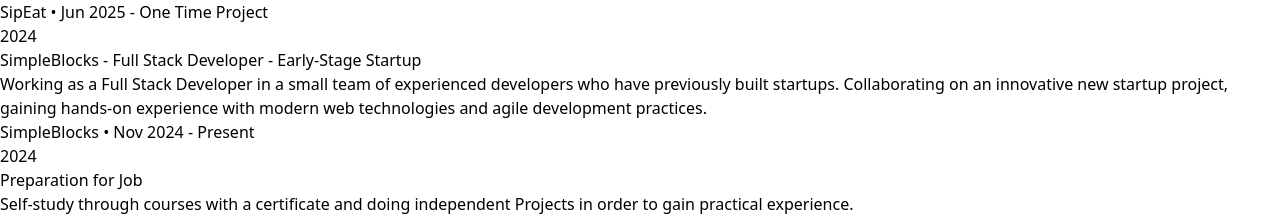
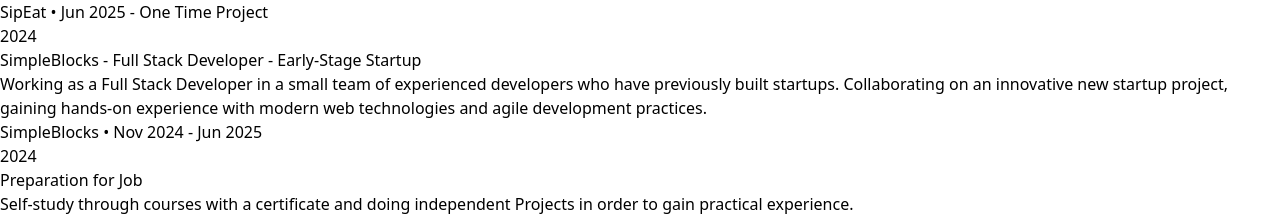
Before and after one commit to shakedshoshan/Portfolio, a React (Vite) app: page / in a window 1280 px wide. Shown: the part 2961-3177 px from the top of the page. Built offline with nearby package versions, Linux system fonts and the light colour scheme.

Commit message:
Update duration for SimpleBlocks project in Qualifications section from "Nov 2024 - Present" to "Nov 2024 - Jun 2025".

```diff
--- a/src/components/Qualifications.jsx
+++ b/src/components/Qualifications.jsx
@@ -28,7 +28,7 @@
         institute: {
             name: "SimpleBlocks",
             shortName: "",
-            duration: "Nov 2024 - Present",
+            duration: "Nov 2024 - Jun 2025",
         }
     },
     {
```
